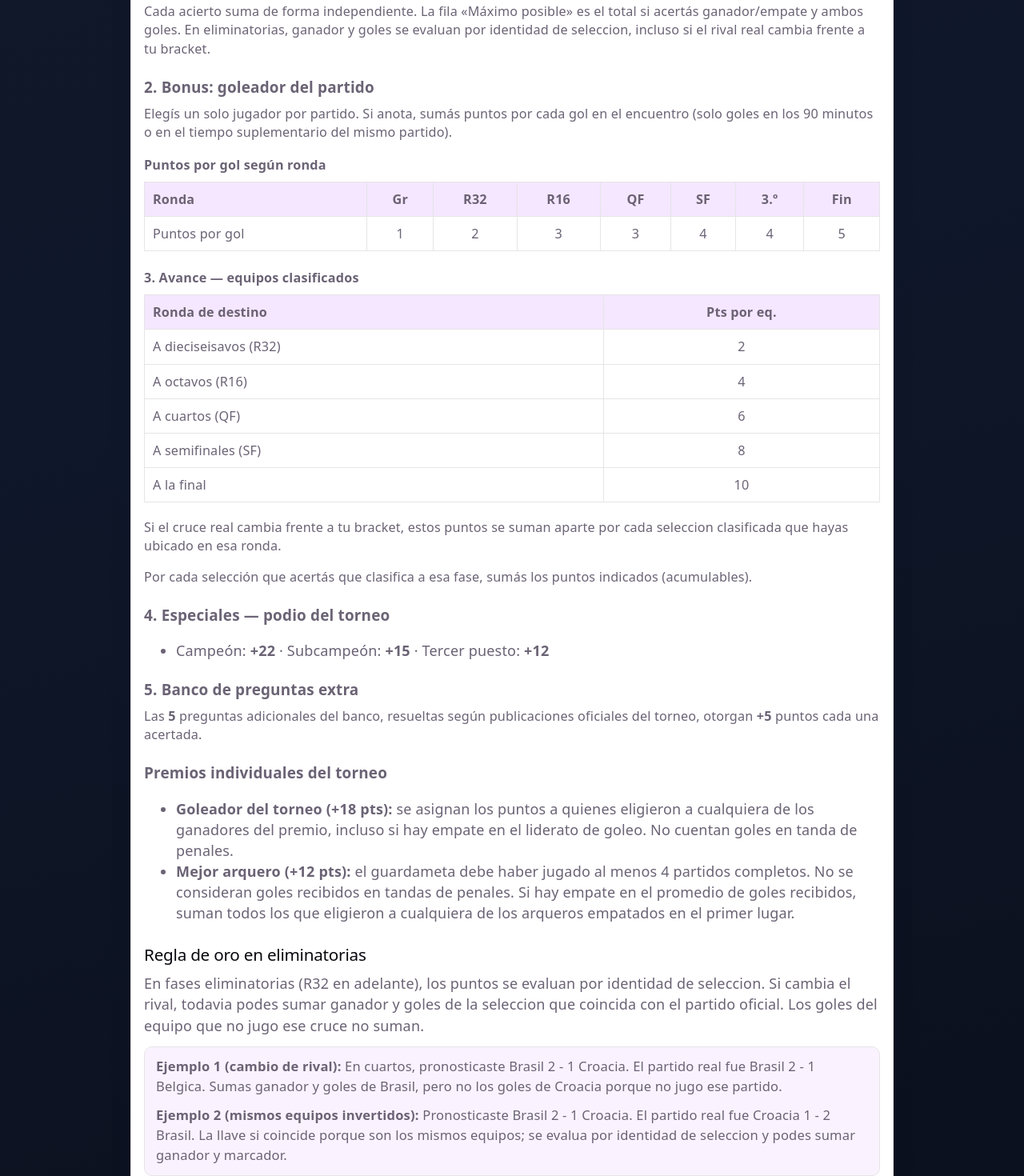
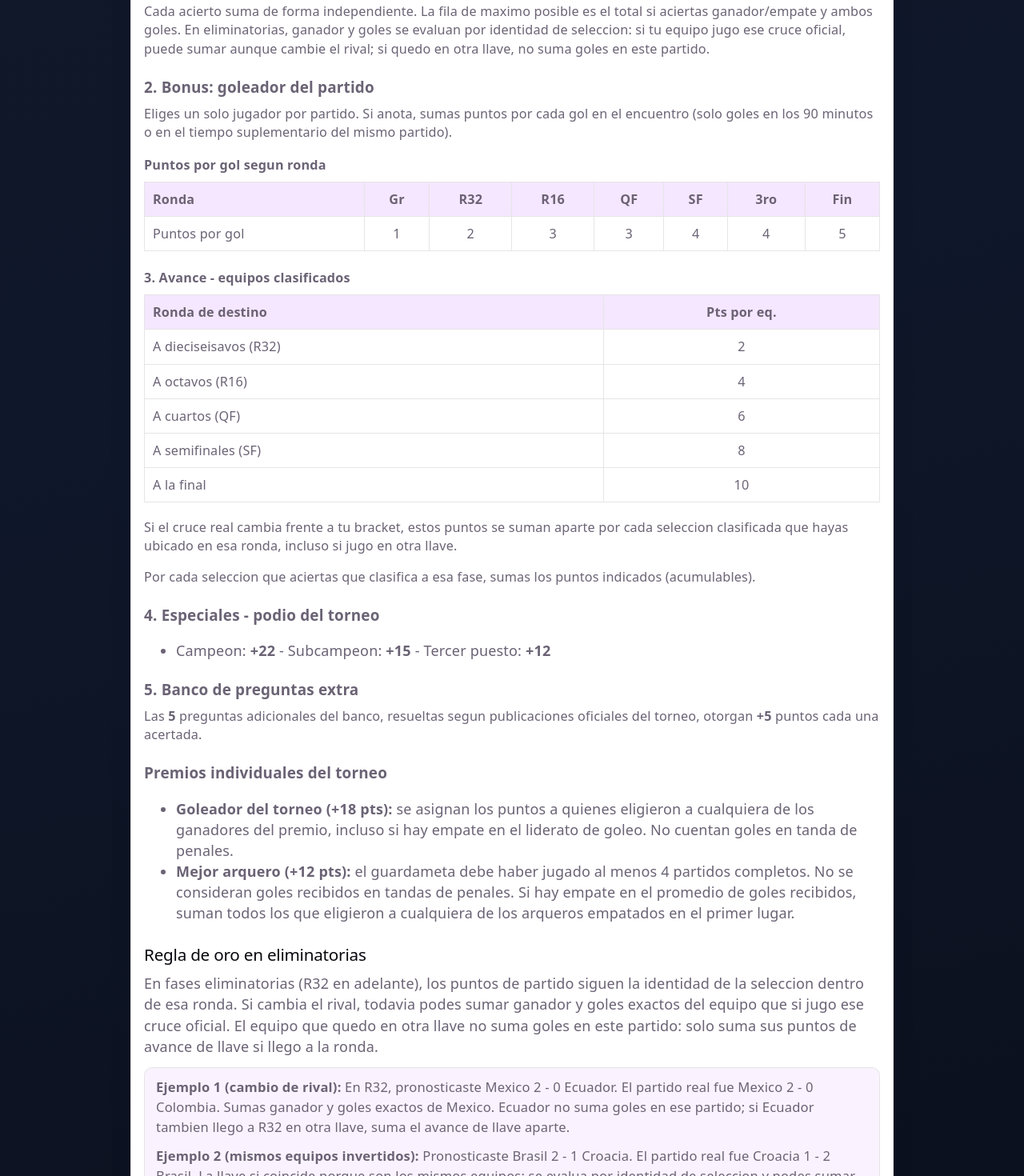
Before and after one commit to HaideRDU/Prode-26, a React (Vite) app: page /reglamento in a window 1280 px wide. Shown: the part 920-2390 px from the top of the page at 80% size. Built offline with nearby package versions, Linux system fonts and the light colour scheme; no server answers.

Commit message:
arreglo reglamente

```diff
--- a/src/components/PointsTablesSection.tsx
+++ b/src/components/PointsTablesSection.tsx
@@ -18,7 +18,7 @@ const KO_ROUND_LABEL: Record<KnockoutRoundId, string> = {
   r16: 'R16',
   qf: 'QF',
   sf: 'SF',
-  third: '3.º',
+  third: '3ro',
   final: 'Fin',
 }
 
@@ -73,17 +73,17 @@ export function PointsTablesSection() {
       ...KO_ROUND_ORDER.map((r) => ko[r].winnerOrDraw),
     ],
     [
-      'Goles Selección A',
+      'Goles seleccion A',
       gr.goalsTeamA,
       ...KO_ROUND_ORDER.map((r) => ko[r].goalsTeamA),
     ],
     [
-      'Goles Selección B',
+      'Goles seleccion B',
       gr.goalsTeamB,
       ...KO_ROUND_ORDER.map((r) => ko[r].goalsTeamB),
     ],
     [
-      'Máximo posible',
+      'Maximo posible',
       maxMatchPoints(gr),
       ...KO_ROUND_ORDER.map((r) => KO_EXACT_SCORE_BY_ROUND[r]),
     ],
@@ -112,42 +112,42 @@ export function PointsTablesSection() {
         rows={matchRows}
       />
       <p className="rules-points-hint">
-        Cada acierto suma de forma independiente. La fila «Máximo posible» es el total si acertás ganador/empate
-        y ambos goles. En eliminatorias, ganador y goles se evaluan por identidad de seleccion, incluso si el
-        rival real cambia frente a tu bracket.
+        Cada acierto suma de forma independiente. La fila de maximo posible es el total si aciertas ganador/empate
+        y ambos goles. En eliminatorias, ganador y goles se evaluan por identidad de seleccion: si tu equipo jugo
+        ese cruce oficial, puede sumar aunque cambie el rival; si quedo en otra llave, no suma goles en este partido.
       </p>
 
       <h3>2. Bonus: goleador del partido</h3>
       <p className="rules-points-hint">
-        Elegís un solo jugador por partido. Si anota, sumás puntos por cada gol en el encuentro (solo goles en los
+        Eliges un solo jugador por partido. Si anota, sumas puntos por cada gol en el encuentro (solo goles en los
         90 minutos o en el tiempo suplementario del mismo partido).
       </p>
-      <PointsTable caption="Puntos por gol según ronda" headers={playerHeaders} rows={playerRows} />
+      <PointsTable caption="Puntos por gol segun ronda" headers={playerHeaders} rows={playerRows} />
 
       <PointsTable
-        caption="3. Avance — equipos clasificados"
+        caption="3. Avance - equipos clasificados"
         headers={['Ronda de destino', 'Pts por eq.']}
         rows={advRows}
       />
       <p className="rules-points-hint">
         Si el cruce real cambia frente a tu bracket, estos puntos se suman aparte por cada seleccion clasificada
-        que hayas ubicado en esa ronda.
+        que hayas ubicado en esa ronda, incluso si jugo en otra llave.
       </p>
       <p className="rules-points-hint">
-        Por cada selección que acertás que clasifica a esa fase, sumás los puntos indicados (acumulables).
+        Por cada seleccion que aciertas que clasifica a esa fase, sumas los puntos indicados (acumulables).
       </p>
 
-      <h3>4. Especiales — podio del torneo</h3>
+      <h3>4. Especiales - podio del torneo</h3>
       <ul>
         <li>
-          Campeón: <strong>+{POINTS_CHAMPION}</strong> · Subcampeón: <strong>+{POINTS_RUNNER_UP}</strong> · Tercer
+          Campeon: <strong>+{POINTS_CHAMPION}</strong> - Subcampeon: <strong>+{POINTS_RUNNER_UP}</strong> - Tercer
           puesto: <strong>+{POINTS_THIRD_PLACE}</strong>
         </li>
       </ul>
 
       <h3>5. Banco de preguntas extra</h3>
       <p className="rules-points-hint">
-        Las <strong>{bonusCount}</strong> preguntas adicionales del banco, resueltas según publicaciones oficiales
+        Las <strong>{bonusCount}</strong> preguntas adicionales del banco, resueltas segun publicaciones oficiales
         del torneo, otorgan <strong>+{POINTS_BONUS_QUESTION}</strong> puntos cada una acertada.
       </p>
 
--- a/src/components/ReglamentoContent.tsx
+++ b/src/components/ReglamentoContent.tsx
@@ -54,15 +54,16 @@ export function ReglamentoContent({ showPageTitle = true }: ReglamentoContentPro
       <section className="rules-detail-block" aria-labelledby="rules-golden-title">
         <h2 id="rules-golden-title">Regla de oro en eliminatorias</h2>
         <p>
-          En fases eliminatorias (R32 en adelante), los puntos se evaluan por identidad de seleccion. Si cambia
-          el rival, todavia podes sumar ganador y goles de la seleccion que coincida con el partido oficial.
-          Los goles del equipo que no jugo ese cruce no suman.
+          En fases eliminatorias (R32 en adelante), los puntos de partido siguen la identidad de la seleccion
+          dentro de esa ronda. Si cambia el rival, todavia podes sumar ganador y goles exactos del equipo que si
+          jugo ese cruce oficial. El equipo que quedo en otra llave no suma goles en este partido: solo suma sus
+          puntos de avance de llave si llego a la ronda.
         </p>
         <div className="rules-example">
           <p>
-            <strong>Ejemplo 1 (cambio de rival):</strong> En cuartos, pronosticaste Brasil 2 - 1 Croacia. El
-            partido real fue Brasil 2 - 1 Belgica. Sumas ganador y goles de Brasil, pero no los goles de Croacia
-            porque no jugo ese partido.
+            <strong>Ejemplo 1 (cambio de rival):</strong> En R32, pronosticaste Mexico 2 - 0 Ecuador. El partido
+            real fue Mexico 2 - 0 Colombia. Sumas ganador y goles exactos de Mexico. Ecuador no suma goles en
+            ese partido; si Ecuador tambien llego a R32 en otra llave, suma el avance de llave aparte.
           </p>
           <p>
             <strong>Ejemplo 2 (mismos equipos invertidos):</strong> Pronosticaste Brasil 2 - 1 Croacia. El partido
--- a/src/predictions/MatchComparisonCarousel.tsx
+++ b/src/predictions/MatchComparisonCarousel.tsx
@@ -260,11 +260,13 @@ function advancementItemsForMatch({
   match,
   matches,
   userPredictions,
+  predictedLineup,
   teamLabel,
 }: {
   match: MatchDoc & { id: string }
   matches: (MatchDoc & { id: string })[]
   userPredictions: PredictionDoc[]
+  predictedLineup: ProjectedKoLineup | null
   teamLabel: (id: string) => string
 }): RowPointsBreakdownItem[] {
   if (match.phase !== 'knockout') return []
@@ -279,7 +281,7 @@ function advancementItemsForMatch({
   const offSet = officialByRound.get(advKey) ?? new Set<string>()
   const points = DEFAULT_RULESET.points.advancement[advKey]
 
-  return [matchTeamAId(match), matchTeamBId(match)]
+  return [predictedLineup?.predictedTeamAId, predictedLineup?.predictedTeamBId]
     .filter((teamId): teamId is string => Boolean(teamId))
     .filter((teamId) => predSet.has(teamId) && offSet.has(teamId))
     .map((teamId) => ({
@@ -635,6 +637,7 @@ function MatchPredictionsTable({
             match,
             matches,
             userPredictions,
+            predictedLineup,
             teamLabel,
           })
           const advancementPts = advancementItems.reduce((sum, item) => sum + item.points, 0)
--- a/src/predictions/PredictionScoringHelpBody.tsx
+++ b/src/predictions/PredictionScoringHelpBody.tsx
@@ -14,7 +14,7 @@ import {
 
 /**
  * Texto de ayuda alineado con el motor en scoring.ts.
- * `variant`: solo puntajes o incluir nota sobre cuándo suman los partidos.
+ * `variant`: solo puntajes o incluir nota sobre cuando suman los partidos.
  */
 export function PredictionScoringHelpBody({
   variant = 'scores',
@@ -30,7 +30,7 @@ export function PredictionScoringHelpBody({
         </p>
       ) : null}
       <p className="app-muted" style={{ marginBottom: 10 }}>
-        <strong>Marcador exacto:</strong> mismo número de goles del Equipo A y del Equipo B que el resultado
+        <strong>Marcador exacto:</strong> mismo numero de goles del Equipo A y del Equipo B que el resultado
         oficial.
       </p>
       <h3 className="pred-rules-modal__subtitle">Puntos por partido</h3>
@@ -42,23 +42,24 @@ export function PredictionScoringHelpBody({
           <strong>+{GROUP_WINNER_POINTS}</strong>.
         </li>
         <li>
-          <strong>Eliminatorias (90 minutos):</strong> aciertos independientes por ronda (máx. R32=
+          <strong>Eliminatorias (90 minutos):</strong> aciertos independientes por ronda (max. R32=
           {KO_EXACT_SCORE_BY_ROUND.r32}, R16={KO_EXACT_SCORE_BY_ROUND.r16}, QF=
-          {KO_EXACT_SCORE_BY_ROUND.qf}, SF={KO_EXACT_SCORE_BY_ROUND.sf}, 3.º=
-          {KO_EXACT_SCORE_BY_ROUND.third}, final={KO_EXACT_SCORE_BY_ROUND.final}). Los goles cuentan por
-          identidad del equipo (Seleccion A / B de tu pronostico), incluso si el rival real cambia frente a tu
-          bracket. Un equipo que no jugo ese cruce no suma goles.
+          {KO_EXACT_SCORE_BY_ROUND.qf}, SF={KO_EXACT_SCORE_BY_ROUND.sf}, 3ro=
+          {KO_EXACT_SCORE_BY_ROUND.third}, final={KO_EXACT_SCORE_BY_ROUND.final}). Los puntos de partido siguen
+          la identidad del equipo en esa ronda: si tu seleccion jugo ese cruce oficial, puede sumar ganador y sus
+          goles exactos aunque cambie el rival. Si la otra seleccion quedo en otra llave, solo suma avance de
+          llave, no goles de este partido.
         </li>
         <li>
           <strong>Avance por fases:</strong> +{ADVANCEMENT_POINTS.toR32} (R32), +{ADVANCEMENT_POINTS.toR16}{' '}
           (R16), +{ADVANCEMENT_POINTS.toQf} (QF), +{ADVANCEMENT_POINTS.toSf} (SF), +{ADVANCEMENT_POINTS.toFinal}{' '}
-          (final) por cada selección acertada.
+          (final) por cada seleccion acertada.
         </li>
       </ul>
       <h3 className="pred-rules-modal__subtitle">Avance y especiales</h3>
       <ul className="pred-rules-modal__list">
-        <li>Campeón: <strong>+{POINTS_CHAMPION}</strong> puntos si acertás.</li>
-        <li>Subcampeón: <strong>+{POINTS_RUNNER_UP}</strong> puntos.</li>
+        <li>Campeon: <strong>+{POINTS_CHAMPION}</strong> puntos si aciertas.</li>
+        <li>Subcampeon: <strong>+{POINTS_RUNNER_UP}</strong> puntos.</li>
         <li>Tercer puesto: <strong>+{POINTS_THIRD_PLACE}</strong> puntos.</li>
         <li>Goleador del torneo: <strong>+{POINTS_TOP_SCORER}</strong> puntos.</li>
         <li>Arquero con mejor promedio de goles recibidos: <strong>+{POINTS_BEST_GOALKEEPER_AVERAGE}</strong> puntos.</li>
```
Also changed, not shown: 2 other files (tests, documents, lock files or other folders).
